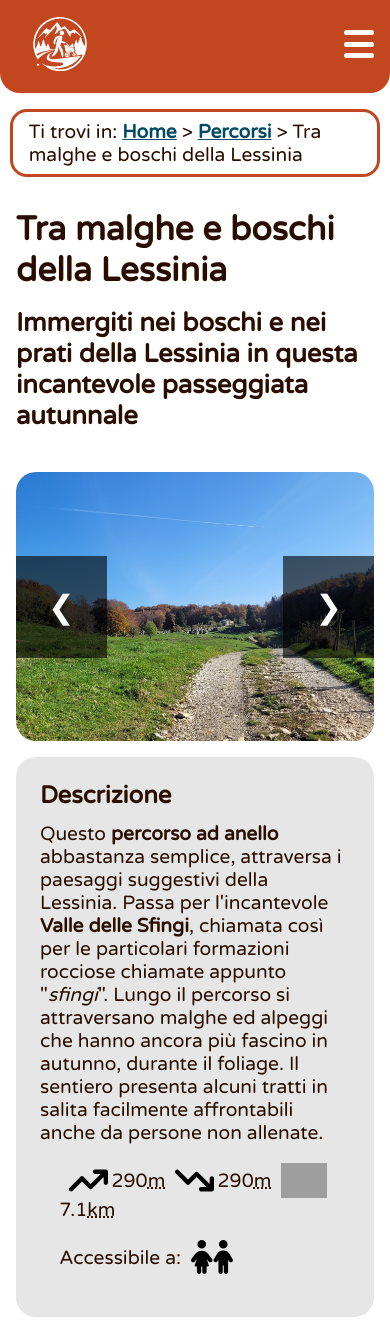
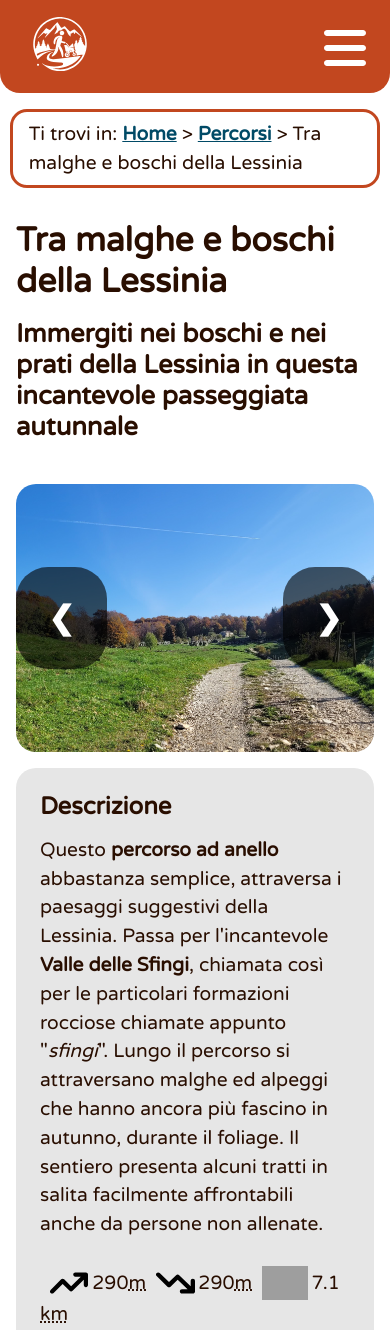
Before and after one commit to tlazzarin/sito-tecweb, a PHP site: page /percorso.php?id=1 in a window 390 px wide. Shown: the top 1330 px of the page. Run offline with PHP 8.4, Linux system fonts and the light colour scheme; data comes from the database, SQL or seed files in the repository; data that the repository does not hold is empty.

Commit message:
[fix] navbar (tab, icona, pagin attuale), grafica

```diff
--- a/src/css/mobile.css
+++ b/src/css/mobile.css
@@ -18,40 +18,27 @@
 
 
     /* HAMBURGER */
-    .hamburger {
+    /* bottone apri - chiudi menu */
+    #hamburger {
         margin-left: auto;
         display: flex;
         align-items: flex-end;
-        height: 40px;
-        cursor: pointer;
+        /*height: 40px; cursor: pointer;*/
+        background-color: transparent;
+        text-decoration: underline;
         flex-direction: column;
         justify-content: space-evenly;
+        padding:0 0.5em 0 0 ;
+        filter: invert(100%); /* inverti i colori dell'immagine rendendola bianca TO-DO*/
+    }
+    #hamburger:hover{
+        background-color: transparent;
+    }
+    #hamburger>img{
+        height: 3em;
+        color: white;
     }
 
-    .bar {
-        display: block;
-        width: 30px;
-        height: 5px;
-        transition: all 0.3s ease-in-out;
-        background-color: white;
-        transform-origin: center;
-        margin: 0;
-        border-radius: 5px;
-    }
-
-    .hamburger.active .bar:nth-child(2) {
-        opacity: 0;
-    }
-
-    .hamburger.active .bar:nth-child(1) {
-        position: absolute;
-        transform: translateY(-50%) rotate(45deg);
-    }
-
-    .hamburger.active .bar:nth-child(3) {
-        position: absolute;
-        transform: translateY(-50%) rotate(-45deg);
-    }
 
     .nav-menu {
         position: absolute;
@@ -138,6 +125,10 @@
 
     }
 
+    #mappa iframe{
+        min-height: 18em;
+    }
+
     .gpx-section {
         display: flex;
         flex-direction: column;
--- a/src/css/style.css
+++ b/src/css/style.css
@@ -48,7 +30,7 @@ h3{
 
 h4{
     font-size: 1.5em;
-    margin-bottom: 0.5em;
+    margin-bottom: 0.6em;
 }
 
 h5{
@@ -56,8 +38,10 @@ h5{
     margin-bottom: 0.3em;
 }
 
-p{
+p {
     font-size: 1.2em;
+    line-height: 1.5;
+
 }
 
 a {
@@ -81,7 +65,7 @@ body {
 }
 
 /* BOTTONI */
-.button {
+button, .button{
     font-size: 100%;
     padding: 1em;
     border-radius: 1em;
@@ -160,35 +144,38 @@ a.logo{
     padding: 1em;
     align-items: center;
     max-width: 95%;
+    font-size: 1.3em;
     /*z-index: 99;*/
 }
 
-#menu a {
-    /*padding: 0.5em 3em;*/
+#menu li{
+    color:var(--visitedlinkcolor);
 }
 
 /* Bottone accedi/registrati */
-nav#menu .action-button {
+#menu .action-button {
     display: inline-flex;
     align-items: center;
     justify-content: center;
-    padding: 0.5em 2em;
-    font-size: 1em;
     font-weight: bold;
+    padding: 0.3em 2.6em;
     background-color: var(--unvisitedlinkcolor);
     border-radius: 20px;
-    min-width: 14em;
+    min-width: 10em;
     color: var(--defaultbgcolor);
     text-decoration: none;
 }
+#menu .action-button:visited {
+    background-color: var(--visitedlinkcolor);
+}
 
-nav#menu .action-button .icon-accedi, nav#menu .action-button .icon-logout {
+#menu .action-button .icon-accedi, nav#menu .action-button .icon-logout {
     margin-left: 0.5em;
     width: 1.4em;
     height: 1.4em;
 }
 
-.hamburger {
+#hamburger {
     display: none;
 }
 
@@ -467,7 +469,7 @@ img.slideVisibile{
     display: flex;
     flex-wrap: wrap;
     align-items: center;
-    margin: 1em 1em;
+    margin: 1.4em 0em;
 }
 
 abbr[title="Adatto ai bambini"] {
--- a/src/percorso.html
+++ b/src/percorso.html
@@ -10,11 +10,9 @@
 
         <link rel="preconnect" href="https://fonts.googleapis.com">
         <link rel="preconnect" href="https://fonts.gstatic.com" crossorigin>
-        <link href="https://fonts.googleapis.com/css2?family=Varela+Round&display=swap" rel="stylesheet">
+        <link rel="stylesheet" href="https://fonts.googleapis.com/css2?family=Varela+Round&display=swap" >
         <link rel="stylesheet" href="./css/style.css">
         <link rel="stylesheet" href="./css/mobile.css" media="screen and (max-width: 1012px)">
-        <link rel="stylesheet" href="https://cdnjs.cloudflare.com/ajax/libs/font-awesome/6.7.2/css/all.min.css" integrity="sha512-Evv84Mr4kqVGRNSgIGL/F/aIDqQb7xQ2vcrdIwxfjThSH8CSR7PBEakCr51Ck+w+/U6swU2Im1vVX0SVk9ABhg==" crossorigin="anonymous" referrerpolicy="no-referrer" />
-
         <script src="./js/mobile.js"></script>
         <script src="./js/percorso.js" defer></script>
     </head>
@@ -30,13 +28,7 @@
 
         <!-- Navigation -->
         <nav id="menu">
-
-            <div class="hamburger">
-                <span class="bar"></span>
-                <span class="bar"></span>
-                <span class="bar"></span>
-            </div>
-
+            <button type="button" id="hamburger" aria-label="Apri menu"><img src="./assets/bars-solid.svg" alt="Menu"></button>
             <ul class="nav-menu">
                 <li class="nav-item" aria-current="page">
                     <a href="index.php" class="nav-link">Home</a>
--- a/src/percorso.php
+++ b/src/percorso.php
@@ -107,8 +107,8 @@ if($checkConnection){
                     <p>".$queryRecensioneUtente->get_result()[0]['testo']."</p>
                     <p>Voto: ".$queryRecensioneUtente->get_result()[0]['voto']." su 5</p>
                     <form method=\"post\">
-                        <button aria-label=\"Pulsante per Modificare la Recensione\" name=\"modificaRecensione\" type=\"submit\" class=\"fa-solid fa-pen-to-square fa-xl\"></button>
-                        <button aria-label=\"Pulsante per Cancellare la Recensione\" name=\"cancellaRecensione\" type=\"submit\" class=\"fa-solid fa-trash fa-xl\"></button>
+                        <button name=\"modificaRecensione\" type=\"submit\" id=\"modifica\">Modifica</button>
+                        <button name=\"cancellaRecensione\" type=\"submit\" id=\"elimina\">Elimina</button>
                     </form>
                     </section>",$paginaHTML);
         }
@@ -130,7 +130,7 @@ if($checkConnection){
                         <option value=\"1\">1</option>
                     </select>
                     <br>
-                    <button aria-label=\"Pulsante per Inserire Recensione\" name=\"aggiungiRecensione\" type=\"submit\" class=\"button\">Inserisci</button>
+                    <button name=\"aggiungiRecensione\" type=\"submit\" class=\"button\">Inserisci</button>
 
                 </form>
                 </section>",$paginaHTML);
@@ -174,8 +174,8 @@ if($checkConnection){
                             <option value=\"1\">1</option>
                         </select>
                         <br>
-                        <button aria-label=\"Pulsante per Inserire Recensione\" name=\"aggiungiRecensione\" type=\"submit\" class=\"button\">Invia</button>
-                        <button aria-label=\"Pulsante per tornare indietro e non modificare la recensione\" name=\"annulla\" type=\"submit\" class=\"buttonRed\">Annulla</button>
+                        <button name=\"aggiungiRecensione\" type=\"submit\" class=\"button\">Invia</button>
+                        <button name=\"annulla\" type=\"submit\" class=\"buttonRed\">Annulla</button>
                     </form>
                     </section>",$paginaHTML);
                 }
@@ -187,8 +187,8 @@ if($checkConnection){
                     <p>".$tempTest."</p>
                     <p>Voto: ".$tempVoto." su 5</p>
                     <form method=\"post\">
-                    <button aria-label=\"Pulsante per Modificare Recensione\" name=\"modificaRecensione\" type=\"submit\" class=\"fa-solid fa-pen-to-square fa-xl\"></button>
-                    <button aria-label=\"Pulsante per Cancellare la Recensione\" name=\"cancellaRecensione\" type=\"submit\" class=\"fa-solid fa-trash fa-xl\"></button>
+                    <button name=\"modificaRecensione\" type=\"submit\" id=\"modifica\">Modifica</button>
+                    <button name=\"cancellaRecensione\" type=\"submit\" id=\"elimina\">Elimina</button>
                     </form>
                     </section>",$paginaHTML);
                 }
@@ -210,8 +210,8 @@ if($checkConnection){
                     <p>".$queryRecensioneUtente->get_result()[0]['testo']."</p>
                     <p>Voto: ".$queryRecensioneUtente->get_result()[0]['voto']." su 5 </p>
                     <form method=\"post\">
-                        <button aria-label=\"Pulsante per Modificare Recensione\" name=\"modificaRecensione\" type=\"submit\" class=\"fa-solid fa-pen-to-square fa-xl\"></button>
-                        <button aria-label=\"Pulsante per Cancellare la Recensione\" name=\"cancellaRecensione\" type=\"submit\" class=\"fa-solid fa-trash fa-xl\"></button>
+                        <button name=\"modificaRecensione\" type=\"submit\" id=\"modifica\">Modifica</button>
+                        <button name=\"cancellaRecensione\" type=\"submit\" id=\"elimina\">Elimina</button>
                     </form>
 
                     </section>",$paginaHTML);
@@ -239,7 +239,7 @@ if($checkConnection){
                 $Recensioni.="<section class=\"recensione\">
                 <h5>".$recensione['utente']."</h5>
                 <p>".$recensione['testo']."</p>
-                <p>Voto: ".$recensione['voto']." su 5</p>
+                <p class=\"valutazione-".$recensione['voto']."\">Voto: ".$recensione['voto']." su 5</p>
                 </section>";
             }
             $votoMedio+=$recensione['voto'];
```
Also changed, not shown: other parts of src/css/style.css (+39 -31 lines), src/index.html (+2 -9 lines), src/js/mobile.js (+48 -8 lines), src/percorsi.html (+2 -8 lines), src/registrati.html (+2 -9 lines), src/assets/star-regular.svg (added), src/assets/star-solid.svg (added).
